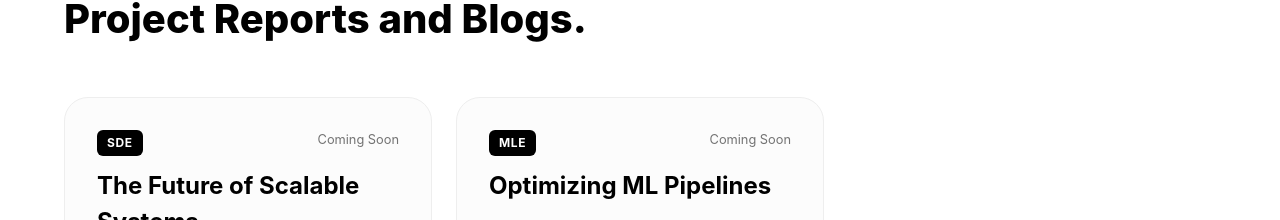
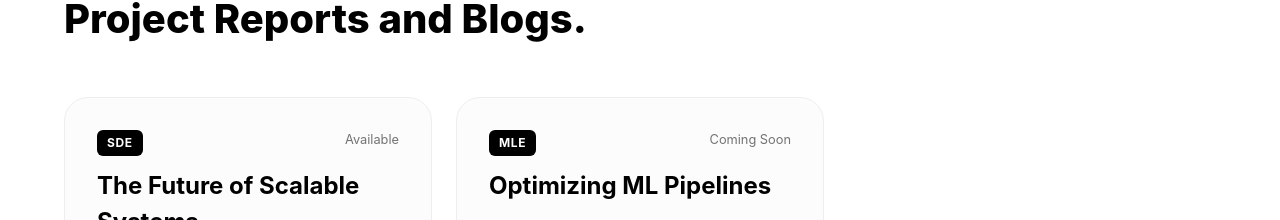
Before and after one commit to Iameeshan26/portfolio, a React (Vite) app in the folder my-portfolio/: page / in a window 1280 px wide. Shown: the part 4753-4973 px from the top of the page. Built offline with nearby package versions, Linux system fonts and the light colour scheme.

Commit message:
changed the availability

```diff
--- a/my-portfolio/src/data.js
+++ b/my-portfolio/src/data.js
@@ -85,7 +85,7 @@ export const portfolioData = {
     {
       title: "The Future of Scalable Systems",
       excerpt: "Exploring the next generation of multi-tenant architectures and secure data isolation.",
-      date: "Coming Soon",
+      date: "Available",
       category: "SDE",
       link: "https://docs.google.com/document/d/1N6qrSpYi-72pPTZ9TI1UzZwXO-vint-X/edit?usp=drive_link&ouid=103363244376506514858&rtpof=true&sd=true",
     },
```
